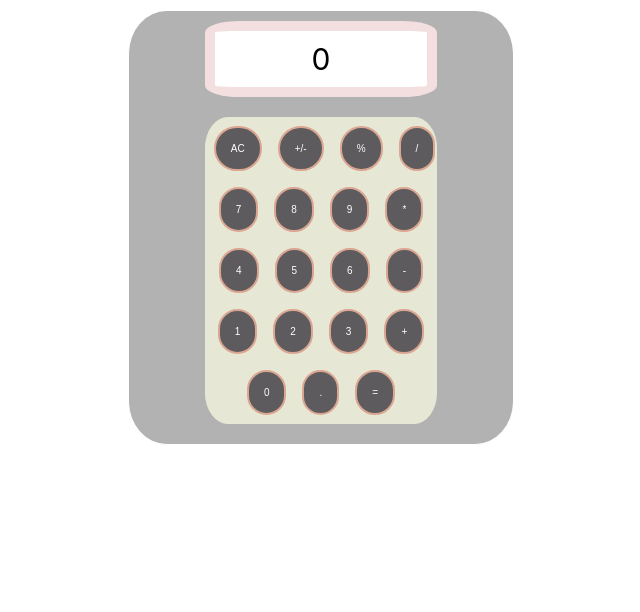
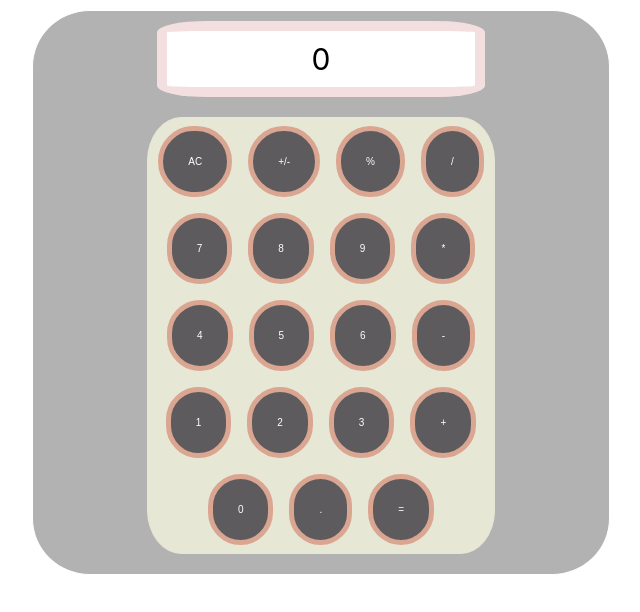
Before and after one commit to necmigunduz/calculator-react, a React (Create React App) app: page / in a window 1280 px wide. Shown: the top 612 px of the page, without its empty margins (319-959 px from the left). Built offline with nearby package versions, Linux system fonts and the light colour scheme.

Commit message:
Change the style

```diff
--- a/src/components/App.css
+++ b/src/components/App.css
@@ -2,7 +2,7 @@
   text-align: center;
   border: 1px solid rgb(255, 255, 255);
   border-radius: 10%;
-  width: 30%;
+  width: 45%;
   margin: 10px auto;
   background-color: rgba(0, 0, 0, 0.301);
 }
--- a/src/components/styles.css
+++ b/src/components/styles.css
@@ -16,8 +16,8 @@
 button {
     font-size: 10px;
     margin: 8px;
-    padding: 15px;
-    border: 2px solid rgb(218, 166, 146);
+    padding: 25px;
+    border: 5px solid rgb(218, 166, 146);
     border-radius: 50px;
     background-color: rgb(93, 91, 94);
     color: white;
@@ -29,6 +29,7 @@ button:hover {
     background: white;
     color: black;
     border: 3px solid yellow;
+    font-weight: bolder;
 }
 
 .display {
```
